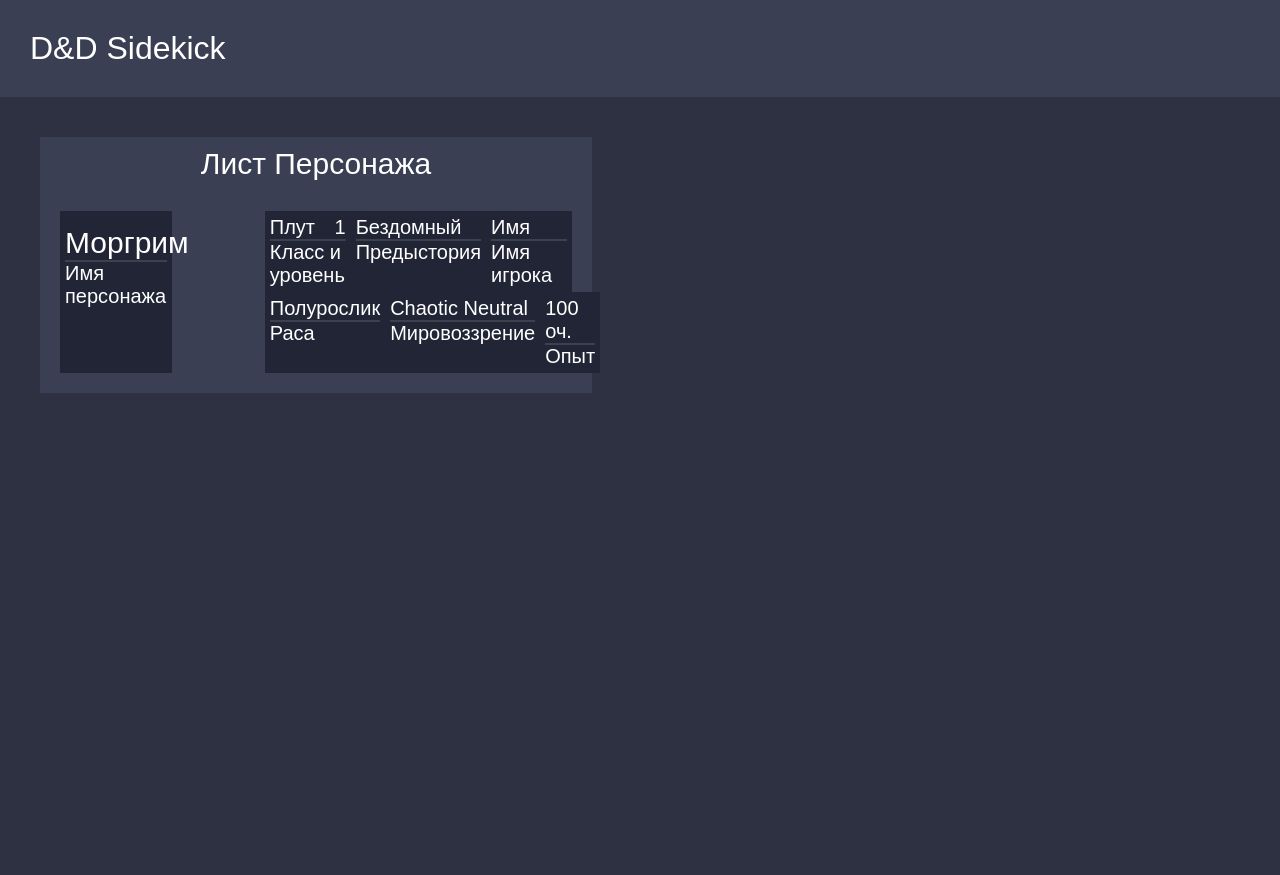
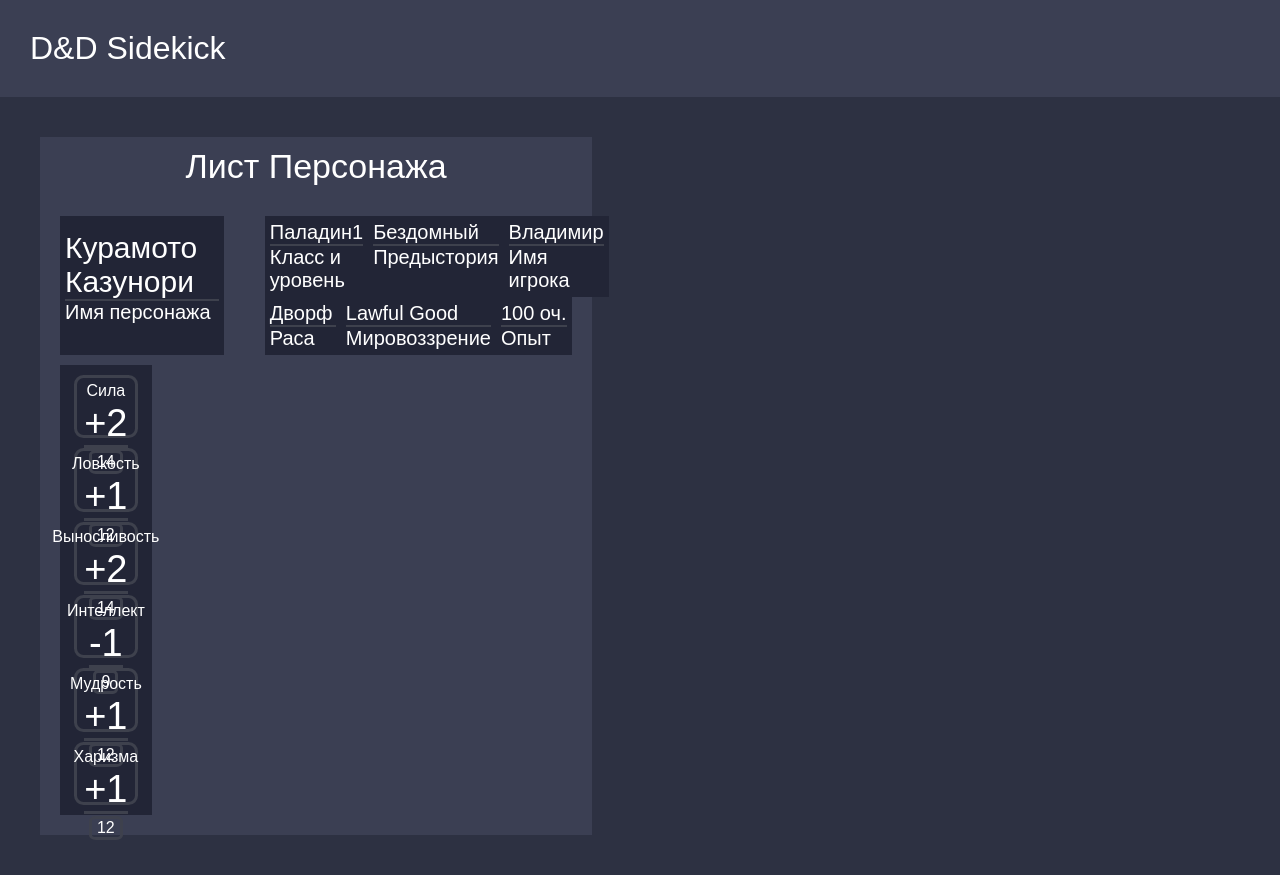
Before and after one commit to Voldezhur/DnDSidekick, a React (Create React App) app in the folder client/: page / in a window 1280 px wide. Before the commit the page ends 800 px from the top, so only its background shows below. Built offline with nearby package versions, Linux system fonts and the light colour scheme; a web font is replaced by a local one.

Commit message:
Added attributes

```diff
--- a/client/src/components/CharacterSheet.jsx
+++ b/client/src/components/CharacterSheet.jsx
@@ -22,29 +22,46 @@ function CharacterInfo (props) {
     );
 }
 
+function Attribute (props) {
+    return (
+        <div class="attribute">
+            <div>{props.name}</div>
+            <div id="attribute-modifier">{props.value - 10 > 0 ? '+' : ''}{Math.floor((props.value - 10) / 2)}</div>
+            <div id="attribute-value">{props.value}</div>
+        </div>
+    );
+}
+
 export default function CharacterSheet () {
     return (
         <div id="character-sheet">
             <div id="character-sheet-title">Лист Персонажа</div>
 
             <div id="character-meta">
-                <CharacterName content="Моргрим" title="Имя персонажа" />
+                <CharacterName content="Курамото Казунори" title="Имя персонажа" />
 
                 <div id="character-about">
                     <div id="character-about-row">
-                        <CharacterInfo content="Плут" value="1" title="Класс и уровень" />
+                        <CharacterInfo content="Паладин" value="1" title="Класс и уровень" />
                         <CharacterInfo content="Бездомный" title="Предыстория" />
-                        <CharacterInfo content="Имя" title="Имя игрока" />
+                        <CharacterInfo content="Владимир" title="Имя игрока" />
                     </div>
                     <div id="character-about-row">
-                        <CharacterInfo content="Полурослик" title="Раса" />
-                        <CharacterInfo content="Chaotic Neutral" title="Мировоззрение" />
+                        <CharacterInfo content="Дворф" title="Раса" />
+                        <CharacterInfo content="Lawful Good" title="Мировоззрение" />
                         <CharacterInfo content="100 оч." title="Опыт" />
                     </div>
                 </div>
             </div>
 
-
+            <div id="attributes">
+                <Attribute name="Сила" value="14" />
+                <Attribute name="Ловкость" value="12" />
+                <Attribute name="Выносливость" value="14" />
+                <Attribute name="Интеллект" value="9" />
+                <Attribute name="Мудрость" value="12" />
+                <Attribute name="Харизма" value="12" />
+            </div>
         </div>
     );
 }
--- a/client/src/styles/main.css
+++ b/client/src/styles/main.css
@@ -33,11 +33,12 @@ header {
     width: 40%;
     display: flex;
     flex-direction: column;
+    gap: 10px;
 }
 #character-sheet-title {
-    font-size: 30px;
+    font-size: 34px;
     align-self: center;
-    margin-bottom: 30px;
+    margin-bottom: 20px;
 }
 
 
@@ -51,7 +52,8 @@ header {
     padding: 5px;
     padding-top: 15px;
     font-size: 30px;
-    width: 20%;
+    width: 30%;
+    overflow-wrap: break-word;
 }
 .character-name #info {
     border-top: solid #3E414D;
@@ -88,3 +90,37 @@ header {
     flex-direction: row;
     justify-content: space-between;
 }
+
+
+#attributes {
+    display: flex;
+    flex-direction: column;
+    background-color: #222536;
+    width: 14%;
+    padding: 10px;
+    align-items: center;
+    gap: 10px;
+}
+.attribute {
+    display: flex;
+    flex-direction: column;
+    border: solid #3E414D;
+    border-radius: 15%;
+    width: 80%;
+    height: 0;
+    padding-bottom: 75%;
+    padding-top: 5%;
+    align-items: center;
+    gap: 2px;
+}
+
+#attribute-modifier {
+    font-size: 38px;
+    border-bottom: solid #3E414D;
+}
+#attribute-value {
+    border: solid #3E414D;
+    border-radius: 20%;
+    padding-left: 5px;
+    padding-right: 5px;
+}
```
